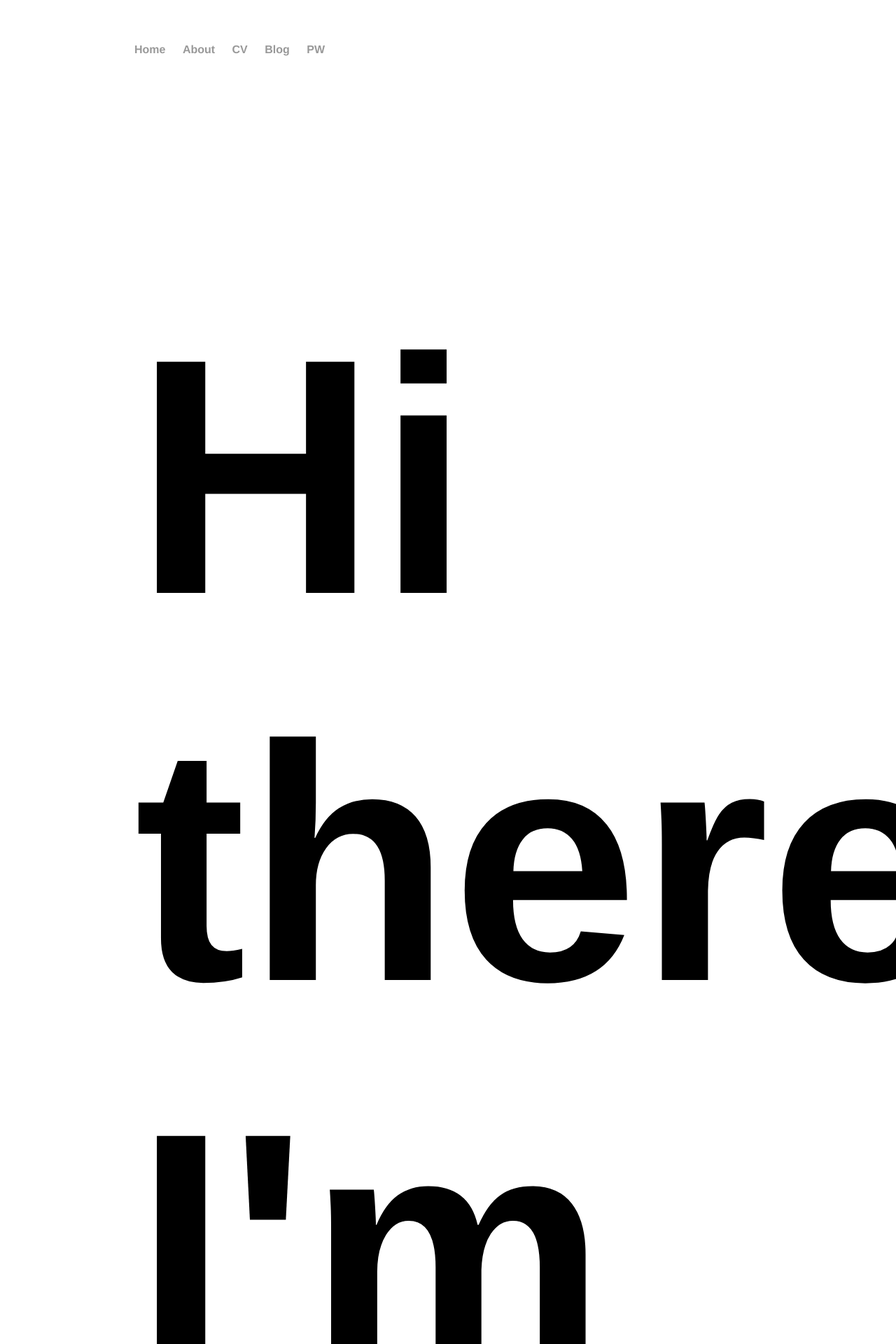
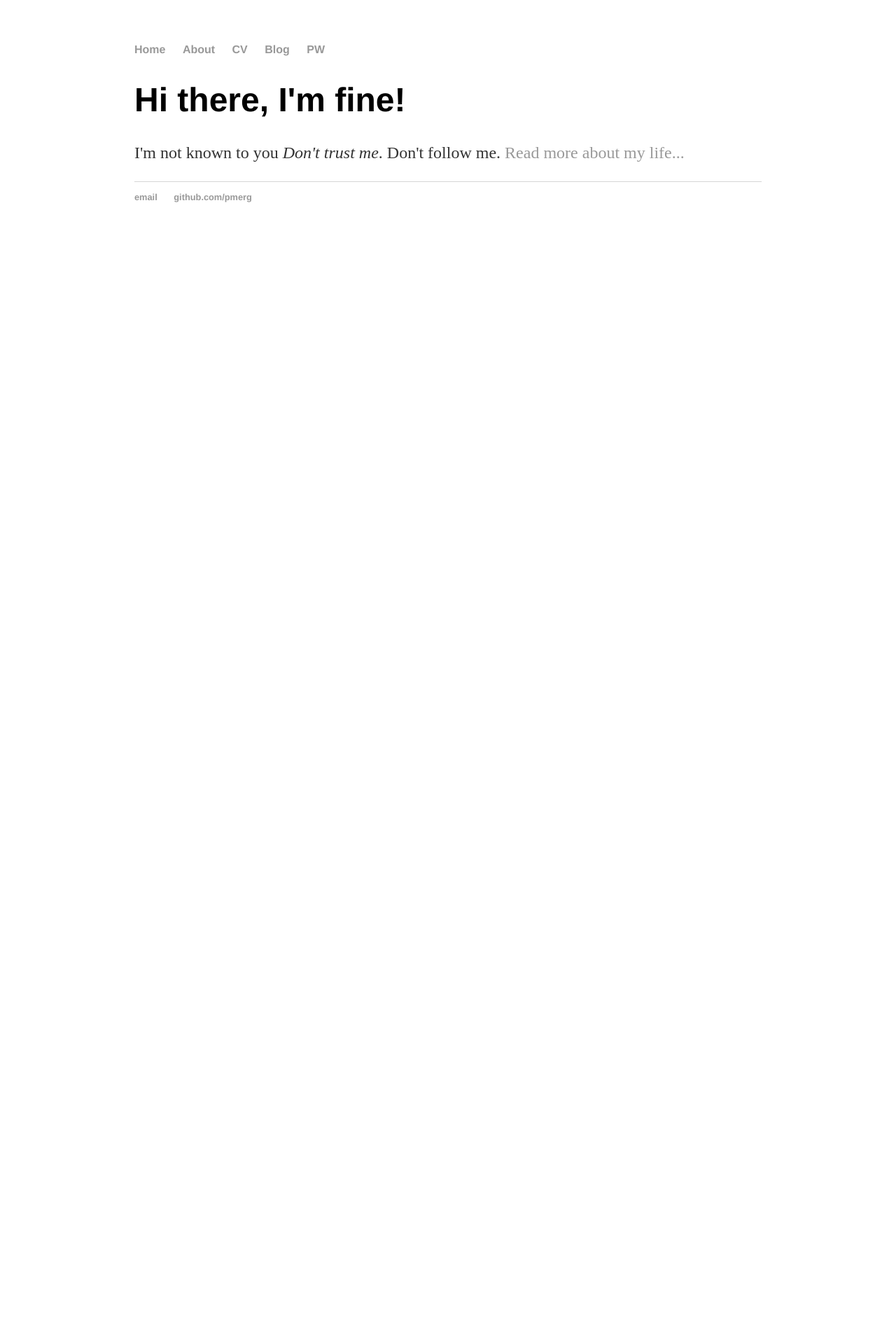
Before and after one commit to pmerg/pmerg.github.io, a Jekyll site: the page built from index.html, in a window 1280 px wide. Shown: the top 1920 px of the page at 70% size. Built offline with Jekyll 4.4.1, drawn with Linux system fonts in a browser that asks for light colours; after the commit the page ends 900 px from its top, so only the background shows below that.

Commit message:
Update main.css

```diff
--- a/css/main.css
+++ b/css/main.css
@@ -6,7 +6,7 @@ a:hover { text-decoration: underline; }
 p, ul { font-size: 1.5em; line-height: 1.4em; color: #333; }
 
 h1, h2, h3, h4 { font-family: 'Helvetica', 'Arial', 'Sans-Serif'; }
-h1 { font-size: 30em;  }
+h1 { font-size: 3em;  }
 h2 { font-size: 2.7em; }
 h3 { font-size: 2.3em; }
 h4 { font-size: 1.9em; }
```
